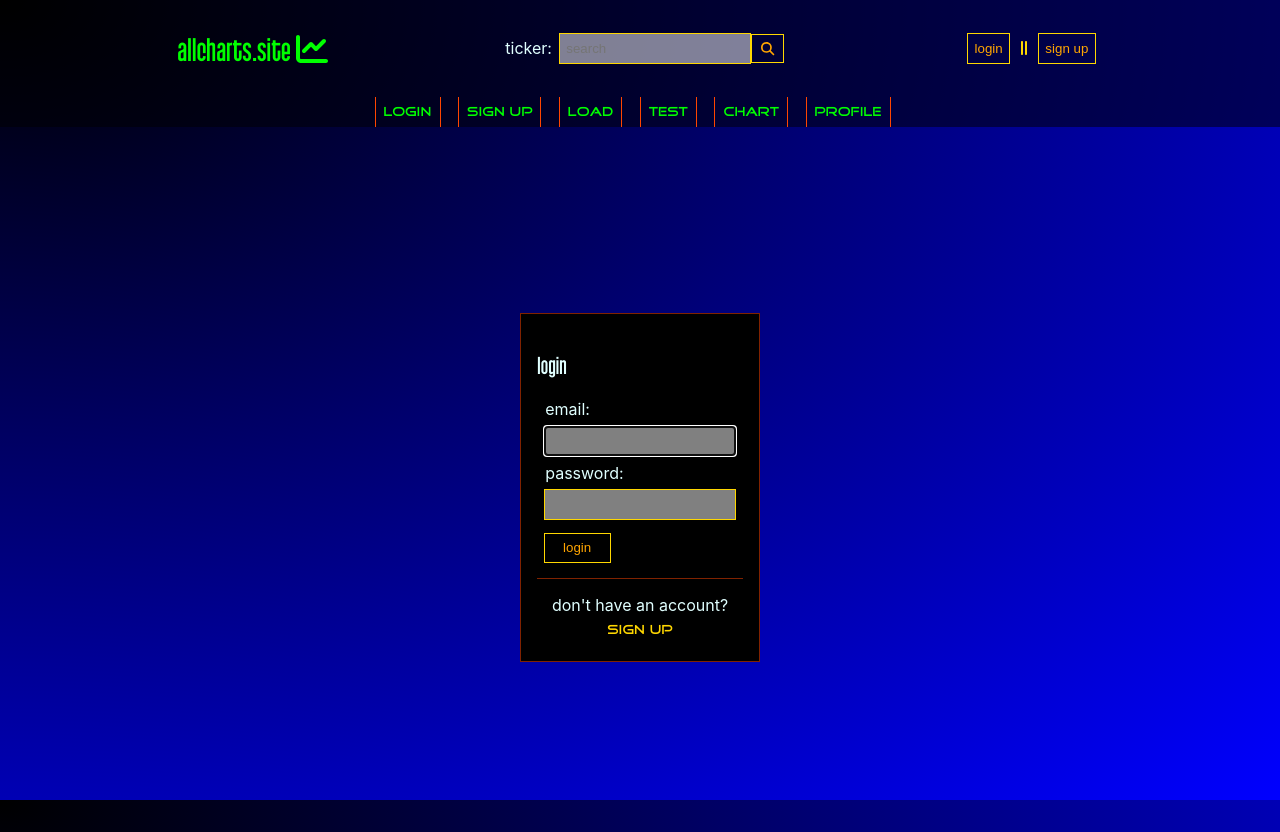
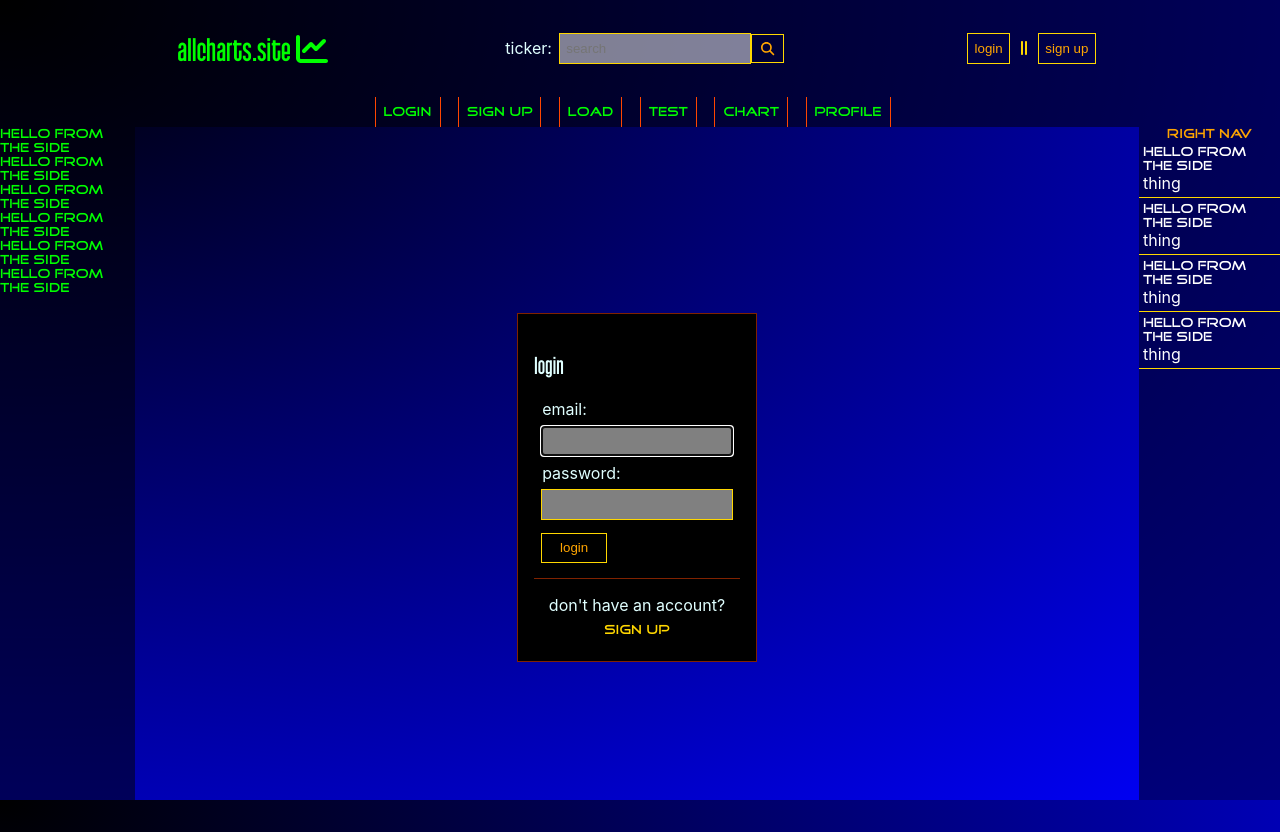
Before and after one commit to Jwatkins1138/charts-client, a React (Create React App) app: page /login in a window 1280 px wide. Built offline with nearby package versions, Linux system fonts and the light colour scheme.

Commit message:
style ideas

```diff
--- a/src/components/Chart.js
+++ b/src/components/Chart.js
@@ -1,6 +1,7 @@
 import { useState, useEffect } from 'react'
 import Header from './Header'
 import SideBar from './SideBar'
+import SideBarRight from './SideBarRight'
 import Loading from './Loading'
 import axios from 'axios'
 import { alpha } from '../api/axios'
@@ -135,7 +136,7 @@ const Chart = () => {
             return (<div key={i} className='chart-bar'><span>{i}</span><span>${object}</span></div>)
           })}
         </div>
-        <SideBar />
+        <SideBarRight />
       </main>
     </div>
     </>
--- a/src/components/Home.js
+++ b/src/components/Home.js
@@ -1,5 +1,6 @@
 import Header from './Header'
 import SideBar from './SideBar'
+import SideBarRight from './SideBarRight'
 
 const Home = () => {
   return (
@@ -16,7 +17,7 @@ const Home = () => {
           <div className='home-bar'></div>
           <div className='fill-bar'></div>
         </div>
-        <SideBar />
+        <SideBarRight />
       </main>
     </div>
   )
--- a/src/components/Loading.js
+++ b/src/components/Loading.js
@@ -1,12 +1,13 @@
 import Header from './Header'
-import SubHeader from './SubHeader'
+import SideBar from './SideBar'
+import SideBarRight from './SideBarRight'
 
 const Loading = () => {
   return (
     <div className='container'>
       <Header />
       <div className='home'>
-        <aside></aside>
+        <SideBar />
         <main className='home-main'>
           <div className='home-bar'></div>
           <div className='home-bar'></div>
@@ -16,7 +17,7 @@ const Loading = () => {
           <div className='home-bar'></div>
           <h1 id='loading-text'>loading...</h1>
         </main>
-        <aside></aside>
+        <SideBarRight />
       </div>
     </div>
   )
--- a/src/components/Login.js
+++ b/src/components/Login.js
@@ -2,7 +2,8 @@ import { main } from '../api/axios'
 import React, { useRef, useState, useEffect, useContext } from 'react'
 import { Link } from 'react-router-dom'
 import Header from './Header'
-import SubHeader from './SubHeader'
+import SideBar from './SideBar'
+import SideBarRight from './SideBarRight'
 import AuthContext from '../context/AuthProvider'
 import { currentUser, logOut } from '../helpers'
 
@@ -81,7 +82,7 @@ const Login = () => {
     <div className='container'>
       <Header />
       <main className='sign-up'>
-        <aside></aside>
+        <SideBar />
         <div className='sign-up-main'>
           <>
             {(success || (user && user.id))? (
@@ -131,7 +132,7 @@ const Login = () => {
             )}
           </>
         </div>
-        <aside></aside>
+        <SideBarRight />
       </main>
     </div>
   )
--- a/src/components/Profile.js
+++ b/src/components/Profile.js
@@ -1,7 +1,8 @@
 import { currentUser, logOut } from '../helpers'
 import React, { useState, useEffect, useContext } from 'react'
 import Header from './Header'
-import SubHeader from './SubHeader'
+import SideBar from './SideBar'
+import SideBarRight from './SideBarRight'
 import { Link } from 'react-router-dom'
 import AuthContext from '../context/AuthProvider'
 
@@ -30,7 +31,7 @@ const Profile = () => {
     <div className='container'>
       <Header />
       <main className='profile'>
-        <aside></aside>
+        <SideBar />
         <div className='profile-main'>
         <>
         { (user && user.id) ? (
@@ -46,7 +47,7 @@ const Profile = () => {
         )}
         </>
         </div>
-        <aside></aside>
+        <SideBarRight />
       </main>
     </div>
   )
--- a/public/manifest.json
+++ b/src/components/SideBarRight.js
@@ -1,25 +1,14 @@
-{
-  "short_name": "React App",
-  "name": "Create React App Sample",
-  "icons": [
-    {
-      "src": "favicon.ico",
-      "sizes": "64x64 32x32 24x24 16x16",
-      "type": "image/x-icon"
-    },
-    {
-      "src": "logo192.png",
-      "type": "image/png",
-      "sizes": "192x192"
-    },
-    {
-      "src": "logo512.png",
-      "type": "image/png",
-      "sizes": "512x512"
-    }
-  ],
-  "start_url": ".",
-  "display": "standalone",
-  "theme_color": "#000000",
-  "background_color": "#ffffff"
+const SideBarRight = () => {
+  return (
+    <aside>
+      <div className='side-title'><h5>right nav</h5></div>
+      <div className='side-item'><h5>hello from the side</h5><span>thing</span></div>
+      <div className='side-item'><h5>hello from the side</h5><span>thing</span></div>
+      <div className='side-item'><h5>hello from the side</h5><span>thing</span></div>
+      <div className='side-item'><h5>hello from the side</h5><span>thing</span></div>
+
+    </aside>
+  )
 }
+
+export default SideBarRight;
--- a/src/components/SignUp.js
+++ b/src/components/SignUp.js
@@ -2,7 +2,8 @@ import { main } from '../api/axios'
 import React, { useRef, useState, useEffect, useContext } from 'react'
 import { Link } from 'react-router-dom'
 import Header from './Header'
-import SubHeader from './SubHeader'
+import SideBar from './SideBar'
+import SideBarRight from './SideBarRight'
 import AuthContext from '../context/AuthProvider'
 import { currentUser, logOut } from '../helpers'
 
@@ -84,7 +85,7 @@ const SignUp = () => {
     <div className='container'>
       <Header />
       <main className='sign-up'>
-        <aside></aside>
+        <SideBar />
         <div className='sign-up-main'>
         <>
           {(success || (user && user.id))? (
@@ -139,7 +140,7 @@ const SignUp = () => {
         )}
         </>
         </div>
-        <aside></aside>
+        <SideBarRight />
       </main>
     </div>
   )
--- a/src/index.css
+++ b/src/index.css
@@ -6,7 +6,7 @@ body {
   -moz-osx-font-smoothing: grayscale;
   height: 100%;
   margin: 0;
-  overflow: scroll;
+  overflow-y: hidden;
 }
 
 #root {
@@ -72,6 +72,8 @@ h5 {
 header {
   display: flex;
   flex-direction: column;
+  position: sticky;
+  top: 0;
 }
 
 .head-main {
@@ -91,8 +93,22 @@ aside {
   background-color: rgb(0, 0, 0, .5);
   color: lime;
   position: sticky;
-  top: 0;
+  bottom: 0%;
 }
+
+.side-title {
+  color: orange;
+}
+.side-item {
+  color: white;
+  display: flex;
+  flex-direction: column;
+  border-bottom: .5px solid gold;
+  padding: .25em;
+}
+ .side-item:hover {
+  background-color: rgb(0, 255, 0, .3);
+ }
 
 .head-title {
   display: flex;
@@ -249,7 +265,7 @@ main {
   width: 100%;
   background: black;
   color: lightcyan;
-  overflow-y: auto;
+  overflow-y: scroll;
 }
 
 .chart-header {
```
